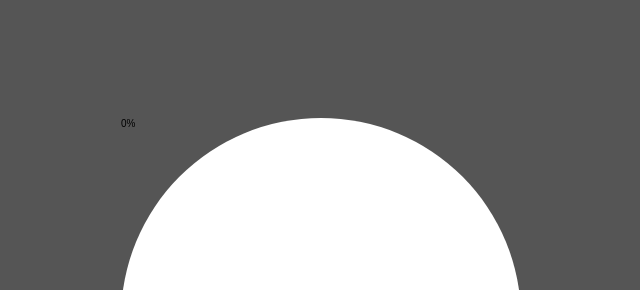
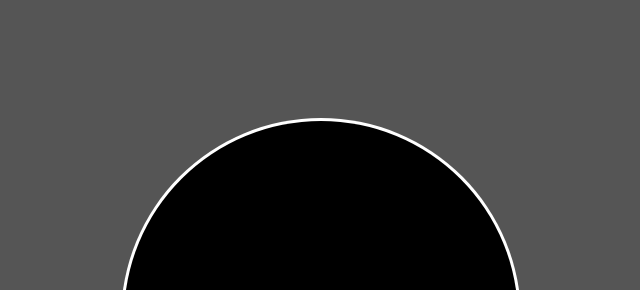
Before and after one commit to tod619/circle_progress_bar, a plain HTML site: page index.html in a window 1280 px wide. Shown: the part 82-372 px from the top of the page, without its empty margins (319-959 px from the left). Drawn offline with Linux system fonts and the light colour scheme.

Commit message:
Create utility class center in style.css file

```diff
--- a/index.html
+++ b/index.html
@@ -10,11 +10,11 @@
 <body>
 
     <div class="container">
-        <div class="progressbar">
+        <div class="progressbar center">
             <div class="half-circle"></div>
             <div class="half-circle"></div>
             <div class="half-circle-top"></div>
-            <div class="progressbar-circle">
+            <div class="progressbar-circle center">
                 0%
             </div>
         </div>
--- a/style.css
+++ b/style.css
@@ -15,6 +15,12 @@ html {
     background-color: #555;
 }
 
+.center {
+    display: flex;
+    align-items: center;
+    justify-content: center;
+}
+
 .progressbar {
     width: 40rem;
     height: 40rem;
@@ -25,3 +31,12 @@ html {
     left: 50%;
     transform: translate(-50%, -50%);
 }
+
+.progressbar-circle {
+    width: 39.4rem;
+    height: 39.4rem;
+    background-color: #000;
+    border-radius: 50%;
+    color: #fff;
+    font-size: 4rem;
+}
```
